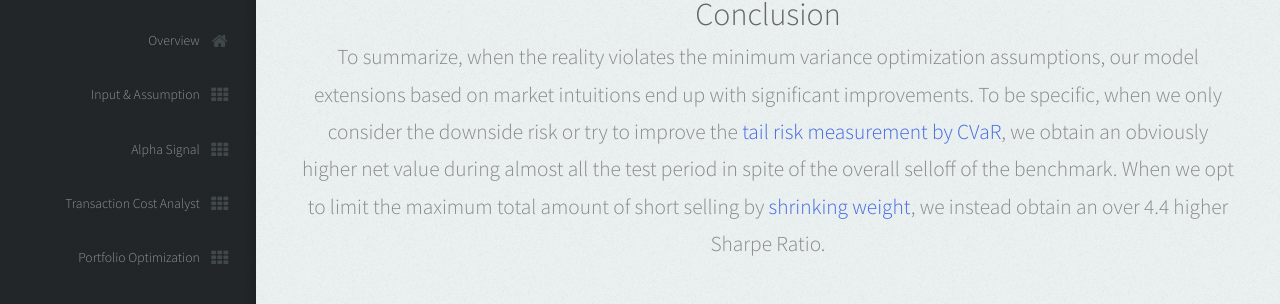
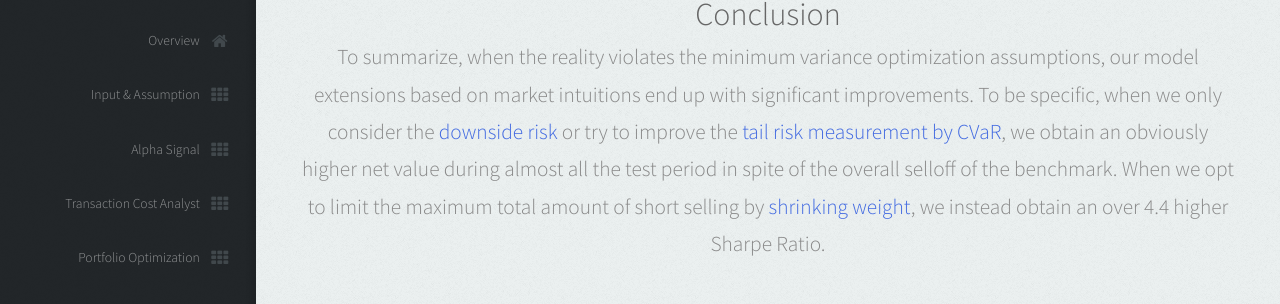
Before and after one commit to xiaohui-victor-li/xiaohui-victor-li.github.io, a Jekyll site: the page projects/algo-trading-project/index.html, which Jekyll copies as it is, in a window 1280 px wide and 900 px high, scrolled down 25766 px. Shown: the part 217-521 px from the top of the window. Built offline with Jekyll 4.4.1, drawn with Linux system fonts in a browser that asks for light colours.

Commit message:
Add files via upload
minor color update

```diff
--- a/projects/algo-trading-project/index.html
+++ b/projects/algo-trading-project/index.html
@@ -605,7 +605,7 @@
 							</li>
 							</ul>
 							<h3>Conclusion</h3>
-							<p>To summarize, when the reality violates the minimum variance optimization assumptions, our model extensions based on market intuitions end up with significant improvements. To be specific, when we only consider the downside risk or try to improve the <span style="color:royalblue">tail risk measurement by CVaR</span>, we obtain an obviously higher net value during almost all the test period in spite of the overall selloff of the benchmark. When we opt to limit the maximum total amount of short selling by <span style="color:royalblue">shrinking weight</span>, we instead obtain an over 4.4 higher Sharpe Ratio.</p>
+							<p>To summarize, when the reality violates the minimum variance optimization assumptions, our model extensions based on market intuitions end up with significant improvements. To be specific, when we only consider the <span style="color:royalblue">downside risk</span> or try to improve the <span style="color:royalblue">tail risk measurement by CVaR</span>, we obtain an obviously higher net value during almost all the test period in spite of the overall selloff of the benchmark. When we opt to limit the maximum total amount of short selling by <span style="color:royalblue">shrinking weight</span>, we instead obtain an over 4.4 higher Sharpe Ratio.</p>
 							<p>In the condition that we diversify the portfolio by <span style="color:royalblue">combining the optimized model with equally weighted portfolio</span>, we do not improve the result as expected due to the large impact of transaction cost, which, on the other hand, proves our indispensable transaction cost analysis.</p>
 							<p>Finally, the attempt of <span style="color:royalblue">risk parity model</span> to diversify portfolio risk does not provide a desirable result either. This is because risk parity is more largely used in asset allocation between different asset classes.</p>
 							<p>In a nutshell, we managed to obtain remarkable improvements of the model based on most of our intuitions.</p>
```
